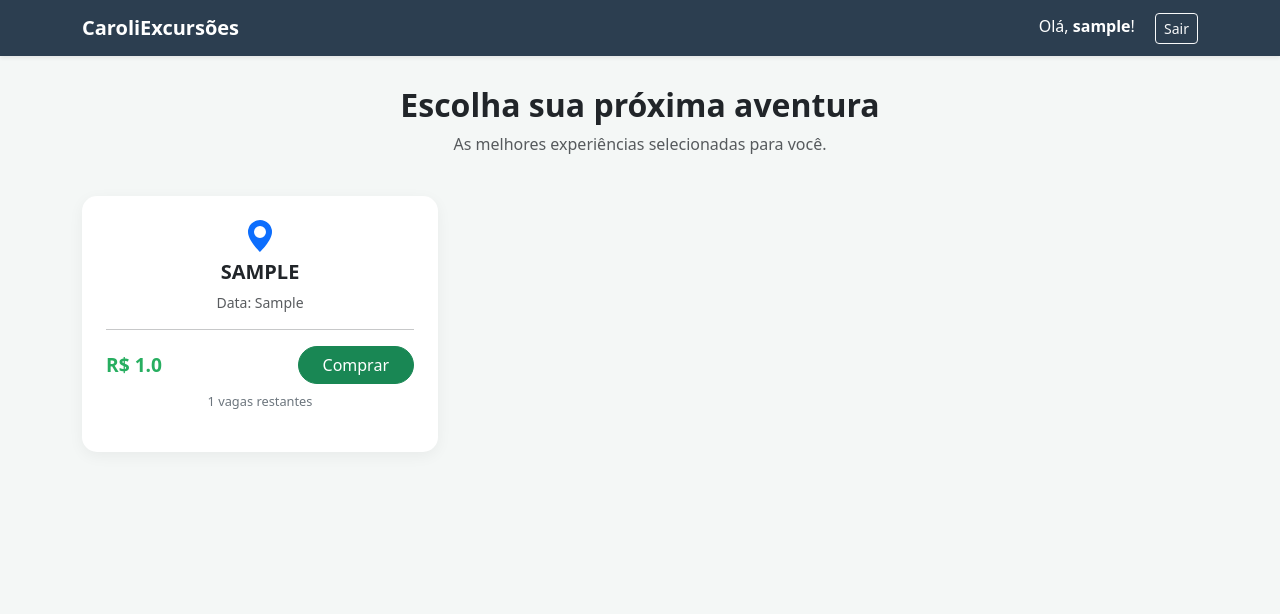
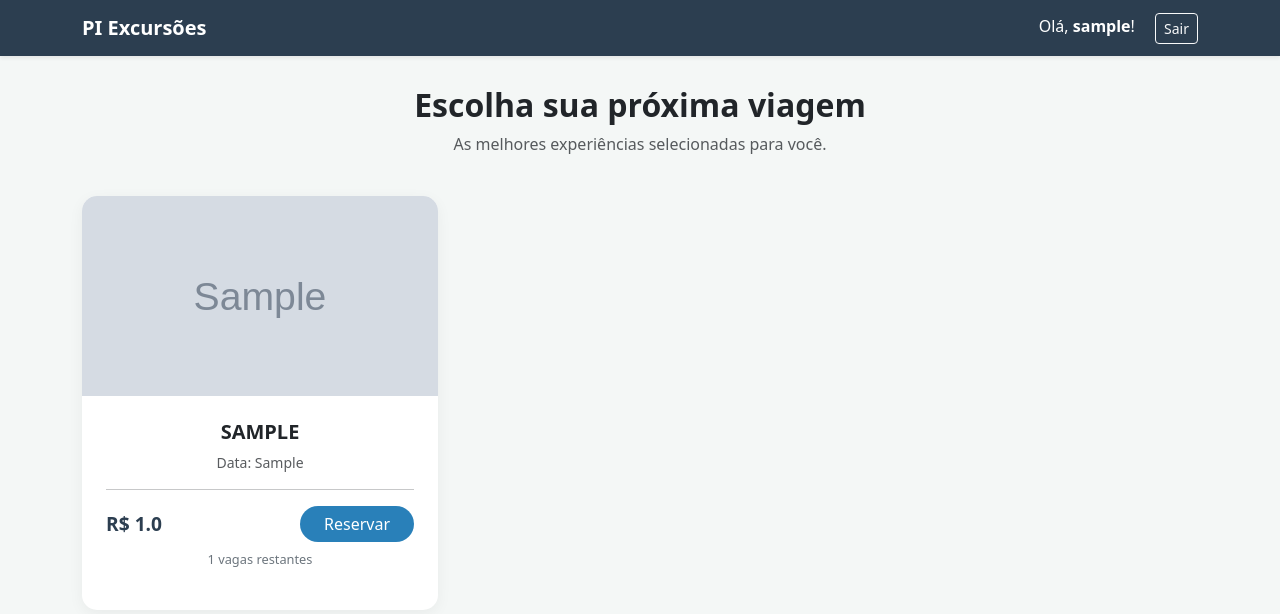
Before and after one commit to Lipeinocencio/projeto-integrador-excursoes, a Flask app: page /dashboard in a window 1280 px wide. Shown: the top 614 px of the page. Run offline with Flask 3, Linux system fonts and the light colour scheme; the visitor is signed in with stand-in values (Sample User, id 1); tables that the repository leaves empty hold one stand-in row (values such as "Sample post"); grey boxes marked "Sample" are stand-in pictures.

Commit message:
Update dashboard.html

```diff
--- a/templates/dashboard.html
+++ b/templates/dashboard.html
@@ -3,14 +3,17 @@
 <head>
     <meta charset="UTF-8">
     <meta name="viewport" content="width=device-width, initial-scale=1.0">
-    <title>Minhas Viagens - CaroliExcursões</title>
+    <title>Minhas Viagens - PI Excursões</title>
     <link href="https://cdn.jsdelivr.net/npm/bootstrap@5.3.0/dist/css/bootstrap.min.css" rel="stylesheet">
     <style>
         body { background-color: #f4f7f6; }
         .navbar { background-color: #2c3e50; margin-bottom: 30px; }
-        .card-viagem { transition: transform 0.3s; border: none; border-radius: 15px; box-shadow: 0 4px 15px rgba(0,0,0,0.05); }
+        .card-viagem { transition: transform 0.3s; border: none; border-radius: 15px; box-shadow: 0 4px 15px rgba(0,0,0,0.05); overflow: hidden; }
         .card-viagem:hover { transform: translateY(-5px); box-shadow: 0 8px 25px rgba(0,0,0,0.1); }
-        .preco-tag { color: #27ae60; font-weight: bold; font-size: 1.2rem; }
+        .card-img-top { height: 200px; object-fit: cover; width: 100%; }
+        .preco-tag { color: #2c3e50; font-weight: bold; font-size: 1.2rem; }
+        .btn-comprar { background-color: #2980b9; color: white; border: none; }
+        .btn-comprar:hover { background-color: #1f6391; color: white; }
         .welcome-section { padding: 40px 0; background: white; margin-bottom: 30px; border-bottom: 1px solid #dee2e6; }
     </style>
 </head>
@@ -18,7 +21,7 @@
 
 <nav class="navbar navbar-expand-lg navbar-dark shadow-sm">
     <div class="container">
-        <a class="navbar-brand fw-bold" href="#">CaroliExcursões</a>
+        <a class="navbar-brand fw-bold" href="#">PI Excursões</a>
         <div class="ms-auto">
             <span class="text-white me-3">Olá, <strong>{{ session['usuario_nome'] }}</strong>!</span>
             <a href="/logout" class="btn btn-outline-light btn-sm">Sair</a>
@@ -29,7 +32,7 @@
 <div class="container">
     <div class="row mb-4">
         <div class="col text-center">
-            <h2 class="fw-bold">Escolha sua próxima aventura</h2>
+            <h2 class="fw-bold">Escolha sua próxima viagem</h2>
             <p class="text-muted">As melhores experiências selecionadas para você.</p>
         </div>
     </div>
@@ -38,18 +41,21 @@
         {% for v in lista %}
         <div class="col-md-4 mb-4">
             <div class="card card-viagem h-100">
+                <!-- Verificação da imagem da excursão -->
+                {% if v[5] %}
+                    <img src="{{ url_for('static', filename='uploads/' + v[5]) }}" class="card-img-top" alt="Imagem do destino {{ v[1] }}">
+                {% else %}
+                    <!-- Imagem genérica neutra caso não haja foto cadastrada -->
+                    <img src="https://via.placeholder.com/400x200.png?text=Sem+Foto" class="card-img-top" alt="Sem foto">
+                {% endif %}
+
                 <div class="card-body p-4 text-center">
-                    <div class="mb-2 text-primary">
-                        <svg xmlns="http://www.w3.org/2000/svg" width="32" height="32" fill="currentColor" class="bi bi-geo-alt-fill" viewBox="0 0 16 16">
-                            <path d="M8 16s6-5.686 6-10A6 6 0 0 0 2 6c0 4.314 6 10 6 10m0-7a3 3 0 1 1 0-6 3 3 0 0 1 0 6"/>
-                        </svg>
-                    </div>
                     <h5 class="card-title fw-bold text-uppercase">{{ v[1] }}</h5>
                     <p class="card-text text-muted small">Data: {{ v[2] }}</p>
                     <hr>
                     <div class="d-flex justify-content-between align-items-center mt-3">
                         <span class="preco-tag">R$ {{ v[4] }}</span>
-                        <a href="/comprar/{{ v[0] }}" class="btn btn-success px-4 rounded-pill">Comprar</a>
+                        <a href="/comprar/{{ v[0] }}" class="btn btn-comprar px-4 rounded-pill">Reservar</a>
                     </div>
                     <p class="mt-2 text-secondary x-small" style="font-size: 0.8rem;">{{ v[3] }} vagas restantes</p>
                 </div>
```
